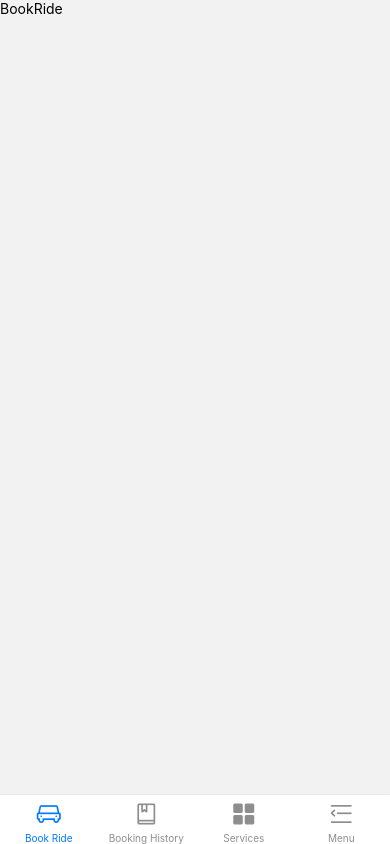
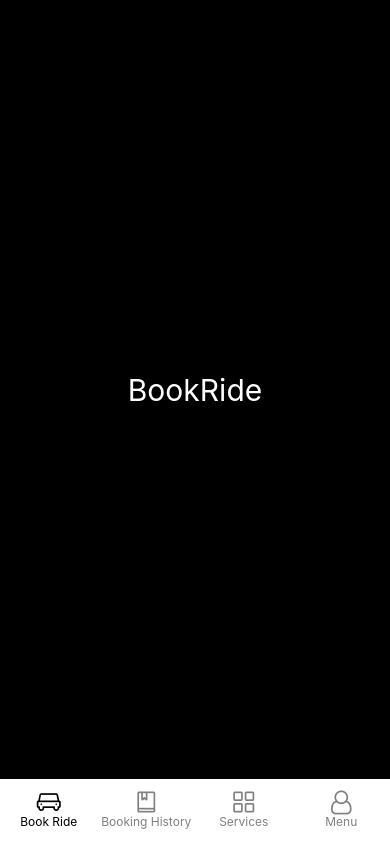
Before and after one commit to Gbadebanjo/RiderApp, a React Native app: screen /MenuLanding in a window 390 px wide. Built offline with nearby package versions, Linux system fonts and the light colour scheme.

Commit message:
Resolved Navbar

```diff
--- a/app/components/NavButtons.js
+++ b/app/components/NavButtons.js
@@ -1,6 +1,6 @@
 import React from 'react';
 import { View, Text, TouchableOpacity, StyleSheet } from 'react-native';
-import { AntDesign } from '@expo/vector-icons';
+import { AntDesign, FontAwesome } from '@expo/vector-icons';
 import { createBottomTabNavigator } from '@react-navigation/bottom-tabs';
 import { createStackNavigator } from '@react-navigation/stack';
 
@@ -46,29 +46,28 @@ function MenuStack() {
 
 function NavButtons() {
     return (
-        <Tab.Navigator screenOptions={{tabBarHideOnKeyboard: true, headerShown: false, tabBarShowLabel: true, tabBarStyle: styles.tabBar}}>
+        <Tab.Navigator screenOptions={{ tabBarHideOnKeyboard: true, headerShown: false, tabBarShowLabel: true, tabBarStyle: styles.tabBar, tabBarActiveTintColor: '#000', tabBarInactiveTintColor: 'gray', tabBarLabelStyle: styles.tabBarLabel, tabBarIconStyle: styles.tabBarIcon,}}>
             <Tab.Screen name="BookRide" component={BookRideStack} options={{
-                tabBarLabel: 'Book Ride',
-                tabBarIcon: ({ color }) => (
+                tabBarLabel: 'Book Ride', tabBarIcon: ({ color }) => (
                     <AntDesign name="car" size={24} color={color} />
                 )
             }} />
             <Tab.Screen name="BookingHistory" component={BookingHistoryStack} options={{
                 tabBarLabel: 'Booking History',
                 tabBarIcon: ({ color }) => (
-                    <AntDesign name="book" size={24} color={color} />
+                    <AntDesign name="book" size={24} color={color } />
                 )
             }} />
             <Tab.Screen name="Services" component={ServicesStack} options={{
                 tabBarLabel: 'Services',
                 tabBarIcon: ({ color }) => (
-                    <AntDesign name="appstore1" size={24} color={color} />
+                    <AntDesign name="appstore-o" size={24} color={color} />
                 )
             }} />
             <Tab.Screen name="Menu" component={MenuStack} options={{
                 tabBarLabel: 'Menu',
                 tabBarIcon: ({ color }) => (
-                    <AntDesign name="menufold" size={24} color={color} />
+                    <FontAwesome name="user-o" size={24} color={color} />
                 )
             }} />
         </Tab.Navigator>
@@ -78,17 +77,18 @@ function NavButtons() {
 const styles = StyleSheet.create({
     tabBar: {
         backgroundColor: '#fff',
+        paddingTop: 5,
         borderTopColor: '#fff',
-        shadowColor: '#000',
-        shadowOffset: {
-            width: 0,
-            height: 2
-        },
-        shadowOpacity: 0.25,
-        shadowRadius: 3.84,
-        elevation: 5,
-
-    }
+        height: 65,
+        paddingBottom: 10,
+      },
+      tabBarLabel: {
+        fontSize: 12,
+        paddingBottom: 5,
+      },
+      tabBarIcon: {
+        marginBottom: -5,
+      },
 })
 
 export default NavButtons;
--- a/app/screens/Dashboard/MenuLanding.js
+++ b/app/screens/Dashboard/MenuLanding.js
@@ -1,14 +1,33 @@
-import { StyleSheet, Text, View } from 'react-native'
+import { StyleSheet, Text, View, Image } from 'react-native'
+import { SafeAreaView } from 'react-native-safe-area-context';
+import { AntDesign } from '@expo/vector-icons';
+
 import React from 'react'
 
 const MenuLanding = () => {
   return (
-    <View>
+    <SafeAreaView style={styles.container}>
       <Text>Menu</Text>
-    </View>
+      <View>
+        <Image source={require('../../assets/Userpic.png')} />
+        <View>
+          <Text>John Doe</Text>
+          <Text>Individual Account</Text>
+          <Text>User ID: 234565456755</Text>
+        </View>
+        <AntDesign name="right" size={14} color="#98A0B3" />
+      </View>
+    </SafeAreaView>
   )
 }
 
 export default MenuLanding;
 
-const styles = StyleSheet.create({})
+const styles = StyleSheet.create({
+  container: {
+    flex: 1,
+    backgroundColor: '#fff',
+    alignItems: 'center',
+    paddingTop: 40,
+  },
+})
--- a/app/screens/History/BookingHistory.js
+++ b/app/screens/History/BookingHistory.js
@@ -4,8 +4,8 @@ import { SafeAreaView } from 'react-native-safe-area-context'
 
 const BookingHistory = () => {
   return (
-    <SafeAreaView>
-      <Text>BookingHistory</Text>
+    <SafeAreaView style={{justifyContent: "center", backgroundColor: '#000', flex: 1, alignItems: 'center'}}>
+      <Text style={{color: '#fff', fontSize: 30}}>BookingHistory</Text>
     </SafeAreaView>
   )
 }
--- a/app/screens/Ride/BookRide.js
+++ b/app/screens/Ride/BookRide.js
@@ -4,8 +4,8 @@ import React from 'react'
 
 const BookRide = () => {
   return (
-    <SafeAreaView>
-      <Text>BookRide</Text>
+    <SafeAreaView style={{justifyContent: "center", backgroundColor: '#000', flex: 1, alignItems: 'center'}}>
+      <Text style={{color: '#fff', fontSize: 30}}>BookRide</Text>
     </SafeAreaView>
   )
 }
--- a/app/screens/Services/Services.js
+++ b/app/screens/Services/Services.js
@@ -4,8 +4,8 @@ import React from 'react'
 
 const Services = () => {
   return (
-    <SafeAreaView>
-      <Text>Services</Text>
+    <SafeAreaView style={{justifyContent: "center", backgroundColor: '#000', flex: 1, alignItems: 'center'}}>
+      <Text style={{color: '#fff', fontSize: 30}}>Services</Text>
     </SafeAreaView>
   )
 }
--- a/app/screens/Welcome/LandingOffer.js
+++ b/app/screens/Welcome/LandingOffer.js
@@ -30,7 +30,9 @@ export default function LandingOffer({ navigation }) {
       </View>
       <Text style={styles.texthead}>{offers[currentOffer].texthead}</Text>
       <Text style={styles.textbody}>{offers[currentOffer].textbody}</Text>
+      <View style={styles.button}>
       <StyledButton title="Skip" onPress={() => navigation.navigate('FirstScreen')} width="90%" height={53} paddingVertical={10} marginTop={170} iconName="angle-right" />
+      </View>
     </SafeAreaView>
   )
 }
@@ -65,4 +67,9 @@ const styles = StyleSheet.create({
     paddingHorizontal: 40,
     color: '#464646',
   },
+  button: {
+    flex: 1,
+    justifyContent: 'flex-end',
+    marginBottom: 36,
+  },
 })
```
Also changed, not shown: app/assets/Userpic.png (added).
